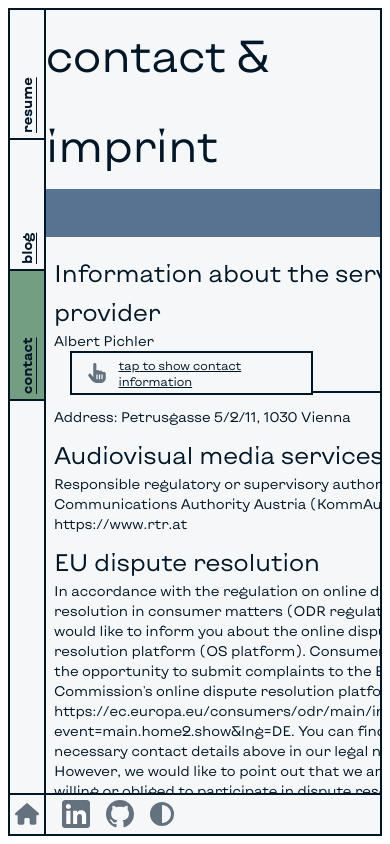
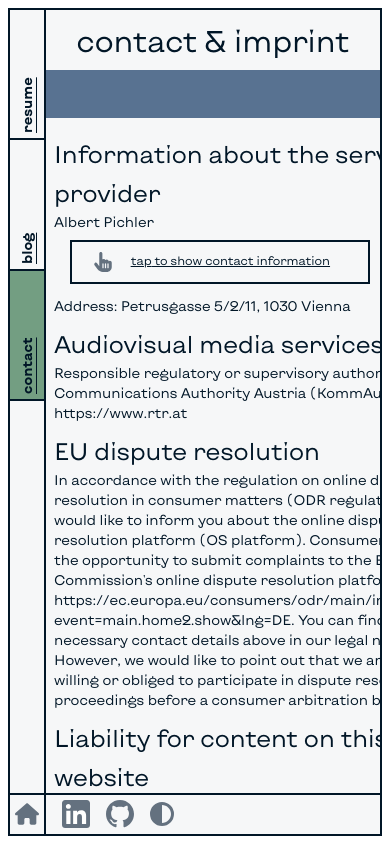
Before and after one commit to Olbertism/dot-com, a React (Vite) app: page /contact in a window 390 px wide. Built offline with nearby package versions, Linux system fonts and the light colour scheme.

Commit message:
contact box fixes

```diff
--- a/src/components/ContactBox.tsx
+++ b/src/components/ContactBox.tsx
@@ -5,21 +5,23 @@ import {
 import { FontAwesomeIcon } from '@fortawesome/react-fontawesome';
 import classNames from 'classnames';
 import { FC, useState } from 'react';
+import { W } from 'react-router/dist/development/fog-of-war-DLtn2OLr';
 import { mailArray, phoneArray } from '../util/obfuscators';
 
-export const ContactBox: FC = () => {
+export const ContactBox: FC<ContactBoxProps> = ({ width }) => {
   const [contactButtonClicked, setContactButtonClicked] = useState(false);
 
   return (
     <div
       className={classNames(
-        'w-full max-w-80 relative infobox-area',
+        'w-full relative infobox-area',
         contactButtonClicked ? 'area-expand' : '',
       )}
+      style={width ? { width: width } : { maxWidth: '20rem' }}
     >
       <button
         className={
-          'border-black border-2 bg-white dark:bg-dark-bg px-2 py-1 relative z-20 text-xs sm:text-sm md:text-base'
+          'w-full min-h-11 border-black border-2 bg-white dark:bg-dark-bg px-2 py-1 relative z-20 text-xs sm:text-sm md:text-base'
         }
         onClick={() =>
           setContactButtonClicked((prevState) => !prevState)
@@ -54,3 +56,7 @@ export const ContactBox: FC = () => {
     </div>
   );
 }
+
+interface ContactBoxProps {
+  width?: number;
+}
--- a/src/pages/Blog.tsx
+++ b/src/pages/Blog.tsx
@@ -4,7 +4,7 @@ export const Blog: FC = () => {
   return (
     <article className={'md:h-full'}>
       <div className={'flex'}>
-        <h1 className={'md:hidden mx-auto leading-loose'}>blog</h1>
+        <h1 className={'md:hidden mx-auto leading-loose text-3xl'}>blog</h1>
       </div>
       <div className={'p-2'}>
         <h1 className={'hidden md:block'}>blog</h1>
--- a/src/pages/Contact.tsx
+++ b/src/pages/Contact.tsx
@@ -5,7 +5,7 @@ export const Contact: FC = () => {
   return (
     <article className={'md:h-full'}>
       <div className={'flex'}>
-        <h1 className={'md:hidden mx-auto leading-loose'}>contact &amp; imprint</h1>
+        <h1 className={'md:hidden mx-auto leading-loose text-3xl'}>contact &amp; imprint</h1>
       </div>
       <div className="grid md:grid-cols-3 md:h-full">
         <div className="md:col-span-2">
@@ -16,8 +16,8 @@ export const Contact: FC = () => {
                 <h2>Information about the service provider</h2>
                 <p>Albert Pichler
                 </p>
-                <div className='px-4'>
-                  <ContactBox />
+                <div className='px-4 mt-2'>
+                  <ContactBox width={300}/>
                 </div>
                 <p>
                   Address: Petrusgasse 5/2/11, 1030 Vienna
--- a/src/pages/Resume.tsx
+++ b/src/pages/Resume.tsx
@@ -214,7 +214,6 @@ export const Resume: FC = () => {
         <div className={'row-start-1 md:row-start-auto bg-green dark:bg-dark-green min-h-12'}>
           <div className={'flex flex-row-reverse md:flex-col border-black dark:border-white border-b-2 md:border-b-0'}>
             <div className='basis-2/5 lg:flex lg:border-black lg:dark:border-white lg:border-b-2'>
-
               <picture className={'md:w-auto md:h-auto  lg:max-w-80 md:mx-auto lg:border-black lg:border-r-2'}>
                 <source media="(max-width: 480px)" srcSet="me-248w.jpg" />
                 <source media="(min-width: 481px)" srcSet="me-300w.jpg" />
@@ -223,10 +222,8 @@ export const Resume: FC = () => {
                 <source media="(min-width: 1024px)" srcSet="me-300w.jpg" />
                 <img src="me-400w.jpg" alt="Resume picture of Albert Pichler" />
               </picture>
-
               <div className='hidden lg:block lg:basis-2/3 lg:grow lg:bg-blue lg:dark:bg-dark-blue' />
             </div>
-
             <div className={'flex flex-col justify-evenly basis-2/3 px-3 py-2 xl:py-3 md:gap-2 xl:gap-4'}>
               <h2 className={'mx-auto sm:leading-loose text-lg sm:text-xl md:text-2xl xl:text-3xl'}>Albert Pichler</h2>
               <div className={'m-auto flex flex-col gap-2 md:gap-3'}>
```
